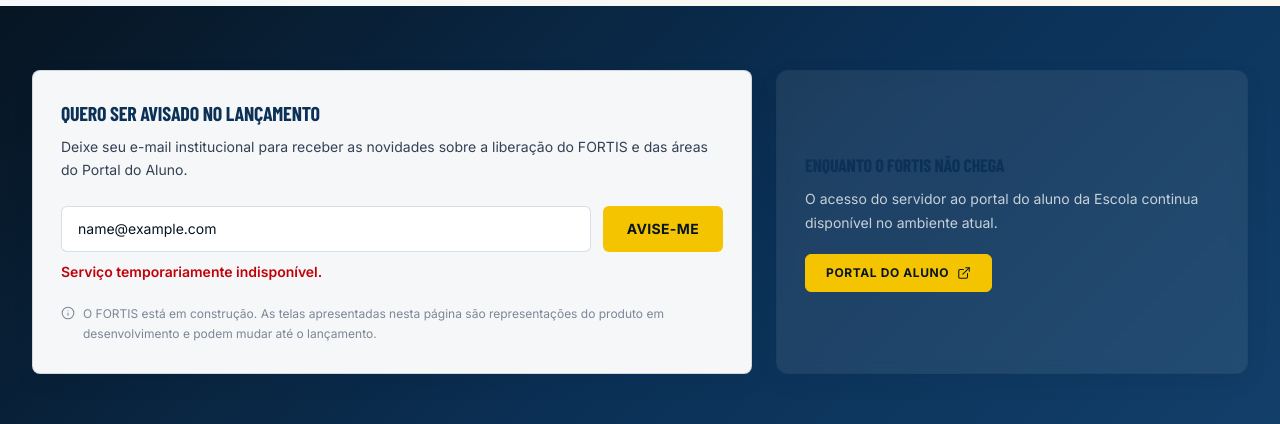
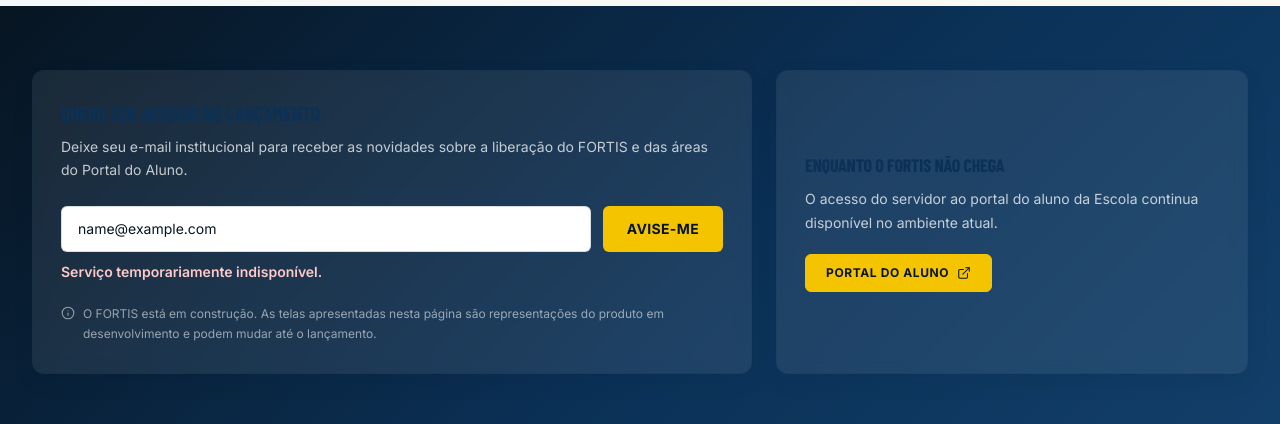
Before and after one commit to jhfmiguel/ppgo-espp-site, a Next.js app in the folder app/: page /fortis in a window 1280 px wide. Both pictures are taken after typing "name@example.com" into the empty fields and a click on the button "AVISE-ME". Shown: the part 2182-2606 px from the top of the page. Built offline with nearby package versions, Linux system fonts and the light colour scheme; no server answers.

Commit message:
ESPP 574 - adapta card de aviso ao fundo degrade

```diff
--- a/app/components/notify-form.tsx
+++ b/app/components/notify-form.tsx
@@ -14,19 +14,19 @@
   const [erro, setErro] = useState("");
 
   return (
-    <div className="rounded-lg border border-ink-200 bg-ink-050 p-7">
-      <h3 className="title-display text-xl text-ink-900">{fortis.cta.titulo}</h3>
-      <p className="mt-2 text-sm leading-relaxed text-ink-700">
+    <div className="rounded-xl border border-white/15 bg-white/[0.08] p-7 text-white shadow-[0_18px_50px_rgba(0,0,0,.16)] backdrop-blur-sm">
+      <h3 className="title-display text-xl text-white">{fortis.cta.titulo}</h3>
+      <p className="mt-2 text-sm leading-relaxed text-white/75">
         {fortis.cta.texto}
       </p>
 
       {enviado ? (
         <p
           role="status"
-          className="mt-6 flex items-start gap-2.5 rounded-md border border-forest-500/40 bg-forest-500/10 p-4 text-sm text-ink-800"
+          className="mt-6 flex items-start gap-2.5 rounded-md border border-emerald-300/30 bg-emerald-400/10 p-4 text-sm text-emerald-50"
         >
           <CheckCircle2
-            className="mt-0.5 size-4 shrink-0 text-forest-500"
+            className="mt-0.5 size-4 shrink-0 text-emerald-300"
             aria-hidden="true"
           />
           <span>
@@ -90,10 +90,10 @@
               autoComplete="email"
               aria-invalid={erro ? "true" : undefined}
               aria-describedby={erro ? "fortis-email-erro" : undefined}
-              className="w-full rounded-md border border-ink-300 bg-white px-4 py-3 text-sm text-ink-900 placeholder:text-ink-400 focus:border-gold-500 focus:outline-none"
+              className="w-full rounded-md border border-white/20 bg-white px-4 py-3 text-sm text-ink-900 placeholder:text-ink-400 focus:border-gold-500 focus:outline-none"
             />
             {erro ? (
-              <p id="fortis-email-erro" role="alert" className="mt-2 text-sm font-semibold text-red-700">
+              <p id="fortis-email-erro" role="alert" className="mt-2 text-sm font-semibold text-red-200">
                 {erro}
               </p>
             ) : null}
@@ -109,7 +109,7 @@
         </form>
       )}
 
-      <p className="mt-5 flex items-start gap-2 text-xs leading-relaxed text-ink-400">
+      <p className="mt-5 flex items-start gap-2 text-xs leading-relaxed text-white/55">
         <Info className="mt-0.5 size-3.5 shrink-0" aria-hidden="true" />
         {fortis.aviso}
       </p>
```
